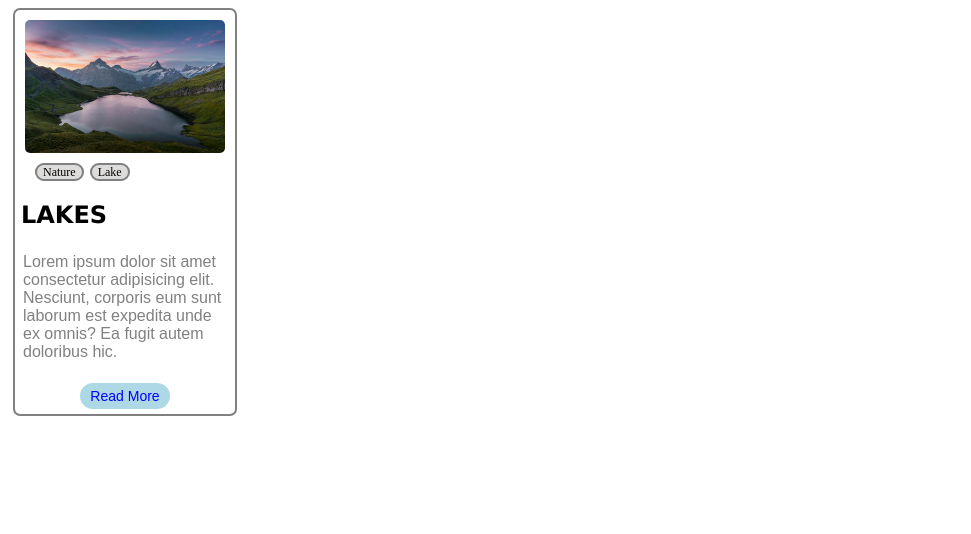
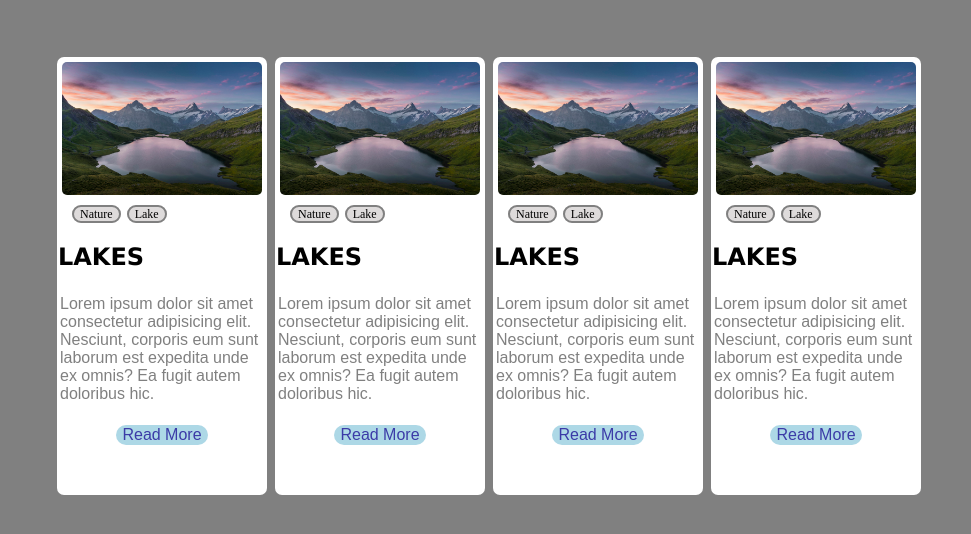
Before and after one commit to Rishi061205/Web_Development, a plain HTML site: page exercise_Card/index.html in a window 1280 px wide. Shown: the whole page, without its empty margins (0-971 px from the left). Drawn offline with Linux system fonts and the light colour scheme.

Commit message:
Update index.html

```diff
--- a/exercise_Card/index.html
+++ b/exercise_Card/index.html
@@ -9,14 +9,18 @@
                margin: 10;
                padding: 10;
           }
-          .box{
-               margin: 5px;
-               padding: 5px;
-               border: 2px solid gray;
+          body{
+              background-color: gray;
+              padding: 45px;
+              display: flex;
+
+          }
+          .card{
+               background-color: white;
                width: 210px;
-               height: auto;
                border-radius: 7px;
-               justify-content: center;
+               padding: 0 0 34px 0;
+               margin: 4px;
           }
           img{
                border-radius: 10px;
@@ -37,6 +41,7 @@
           }
 
           h2{
+               padding: 4px 0 0 0;
                font-family: 'Lucida Sans', 'Lucida Sans Regular', 'Lucida Grande', 'Lucida Sans Unicode', Geneva, Verdana, sans-serif;
                padding: 1px;
 
@@ -52,17 +57,23 @@
           }
           .b button{
                padding: 4 13px ;
-               border: 4px solid lightblue;
+               border: none;
                background-color: lightblue;
-               color: blue;
+               color: rgb(59, 59, 167);
                margin-top: 3px;
+               margin-bottom: 16px;
                border-radius: 300px;
-               font-size: 14px
+               font-size: 16px
+          }
+          .b button:hover{
+               background-color: rgb(18, 18, 104);
+               color: rgb(70, 70, 205);
           }
      </style>
 </head>
 <body>
      <div  class="box ">
+          <div class="card">
           <img  width="200" src="photo-1603979649806-5299879db16b.jpg" alt="">
           <div class="capsule">
                <span>Nature</span>
@@ -75,6 +86,56 @@
                <button>Read More</button>
           </div>
      </div>
+     </div>
+     <div  class="box ">
+          <div class="card">
+          <img  width="200" src="photo-1603979649806-5299879db16b.jpg" alt="">
+          <div class="capsule">
+               <span>Nature</span>
+               <span>Lake</span>
+          </div>
+          <h2>LAKES </h2>
+          <p class="content">Lorem ipsum dolor sit amet consectetur adipisicing elit. Nesciunt, corporis eum sunt laborum est expedita unde ex omnis? Ea fugit autem doloribus hic.
+          </p>
+          <div class="b">
+               <button>Read More</button>
+          </div>
+     </div>
+     </div>
+
+     <div  class="box ">
+          <div class="card">
+          <img  width="200" src="photo-1603979649806-5299879db16b.jpg" alt="">
+          <div class="capsule">
+               <span>Nature</span>
+               <span>Lake</span>
+          </div>
+          <h2>LAKES </h2>
+          <p class="content">Lorem ipsum dolor sit amet consectetur adipisicing elit. Nesciunt, corporis eum sunt laborum est expedita unde ex omnis? Ea fugit autem doloribus hic.
+          </p>
+          <div class="b">
+               <button>Read More</button>
+          </div>
+     </div>
+     </div>
+
+     <div  class="box ">
+          <div class="card">
+          <img  width="200" src="photo-1603979649806-5299879db16b.jpg" alt="">
+          <div class="capsule">
+               <span>Nature</span>
+               <span>Lake</span>
+          </div>
+          <h2>LAKES </h2>
+          <p class="content">Lorem ipsum dolor sit amet consectetur adipisicing elit. Nesciunt, corporis eum sunt laborum est expedita unde ex omnis? Ea fugit autem doloribus hic.
+          </p>
+          <div class="b">
+               <button>Read More</button>
+          </div>
+     </div>
+     </div>
+
+
 
 </body>
 </html>
```
